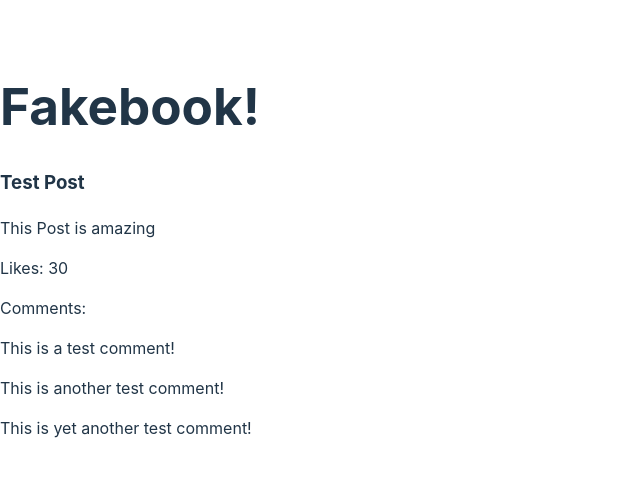
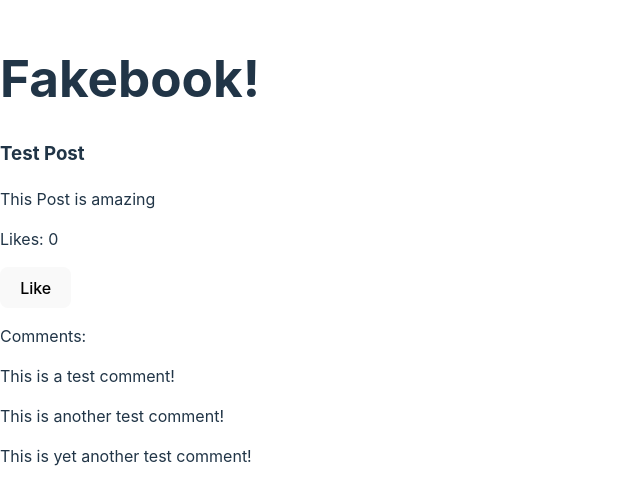
Before and after one commit to TurkeyChans/1st-react-project, a React (Vite) app: page / in a window 1280 px wide. Shown: the part 150-654 px from the top of the page, without its empty margins (0-640 px from the left). Built offline with nearby package versions, Linux system fonts and the light colour scheme.

Commit message:
Used state to manage likes in Post component

```diff
--- a/src/components/Post.jsx
+++ b/src/components/Post.jsx
@@ -1,12 +1,18 @@
-import React from 'react';
+import React, { useState } from 'react';
+
 import Comment from './Comment';
 
 function Post(){
+  const [likes, setLikes] = useState(0);
+  function handleLike(){
+    setLikes(likes + 1);
+  }
   return(
     <div>
       <h3>Test Post</h3>
       <p>This Post is amazing</p>
-      <p>Likes: 30</p>
+      <p>Likes: {likes}</p>
+      <button onClick={handleLike}>Like</button>
       <p>Comments:</p>
       <Comment content="This is a test comment!" />
       <Comment content="This is another test comment!" />
```
